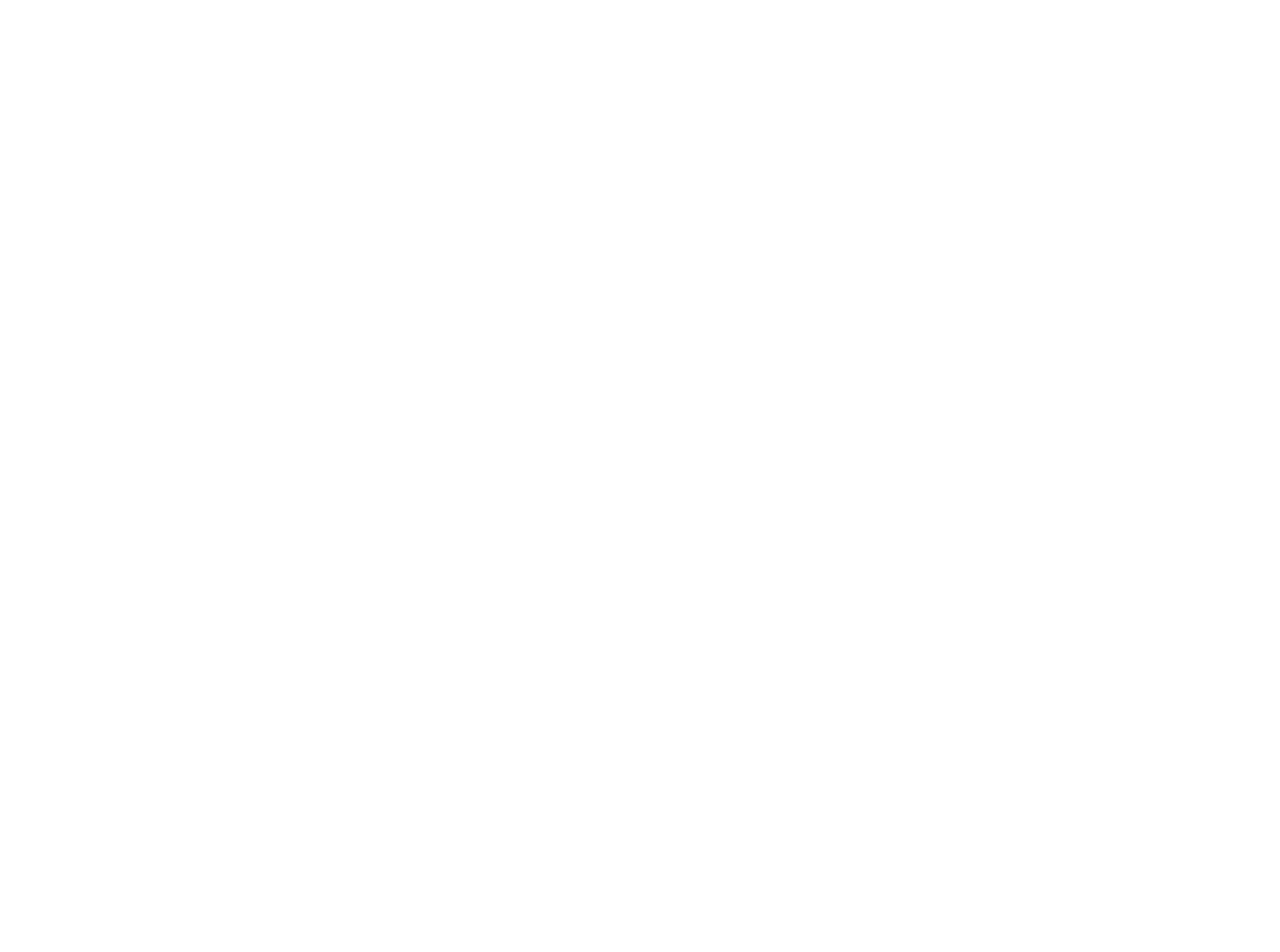
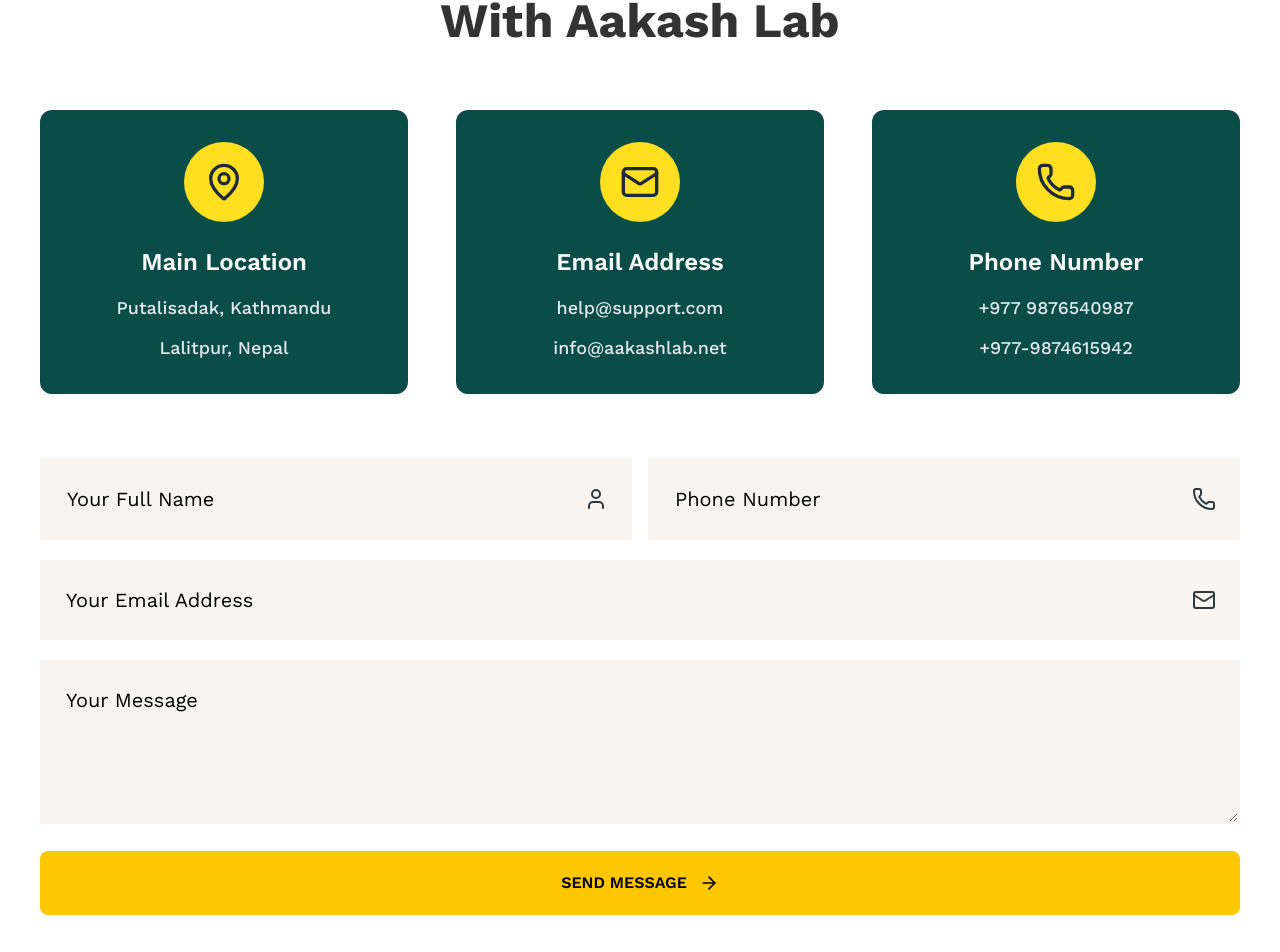
Before and after one commit to Rowel-Maharjan/AakashLabs, a React (Vite) app: page / in a window 1280 px wide. Shown: the part 4020-4972 px from the top of the page. Before the commit the page ends 3810 px from the top, so only its background shows below. Built offline with nearby package versions, Linux system fonts and the light colour scheme.

Commit message:
Contact Page

```diff
--- a/package.json
+++ b/package.json
@@ -25,6 +25,7 @@
     "react-hook-form": "^7.60.0",
     "react-intersection-observer": "^9.16.0",
     "react-router-dom": "^7.6.3",
+    "react-toastify": "^11.0.5",
     "tailwindcss": "^4.1.11",
     "zod": "^3.25.76"
   },
--- /dev/null
+++ b/src/components/Home/Contact.tsx
@@ -0,0 +1,162 @@
+import React from "react";
+import { ArrowRight, Mail, Phone, User } from "lucide-react";
+import { useForm, type SubmitHandler } from "react-hook-form";
+import { zodResolver } from "@hookform/resolvers/zod";
+import { contactData } from "../../config";
+import { Title } from "../Title";
+import { formSchema, type FormSchema } from "../../validations/form";
+import { toast } from "react-toastify";
+
+const Contact: React.FC = () => {
+  const {
+    register,
+    handleSubmit,
+    reset,
+    formState: { errors, isSubmitting },
+  } = useForm<FormSchema>({
+    resolver: zodResolver(formSchema),
+  });
+
+  const onSubmit: SubmitHandler<FormSchema> = async (data) => {
+    try {
+      const response = await fetch("https://api.aakashlabs.com/contact", {
+        method: "POST",
+        headers: {
+          "Content-Type": "application/json",
+        },
+        body: JSON.stringify(data),
+      });
+
+      if (response.ok) {
+        toast.success("Message Sent Successfully! 😃");
+        reset();
+      } else {
+        toast.error("Message Not Sent 😔");
+      }
+    } catch (error) {
+      console.error("Error submitting form:", error);
+      toast.error("Post API Not Working 😔");
+    }
+  };
+  return (
+    <div className="relative flex items-center justify-center overflow-hidden bg-white px-3 py-6 pb-16 md:px-6 md:pt-24">
+      <div className="relative z-10 mx-auto w-full max-w-[1200px] space-y-16">
+        <div className="mx-auto mb-14 max-w-2xl text-center">
+          <Title>— Get In Touch —</Title>
+          <h2 className="text-3xl leading-snug font-bold text-black/80 md:text-5xl">
+            Don&apos;t Hesited To Conatct With Aakash Lab
+          </h2>
+        </div>
+        <div className="grid grid-cols-1 gap-8 md:grid-cols-2 lg:grid-cols-3 lg:gap-12">
+          {contactData.map((contact) => (
+            <div key={contact.id} className="group relative">
+              <div className="relative transform rounded-xl bg-[#0a4c48] p-8 text-white">
+                <div className="flex flex-col items-center text-center">
+                  <div className="mb-6 flex h-20 w-20 items-center justify-center rounded-full bg-yellow-300">
+                    <contact.icon className="h-10 w-10 text-slate-800" />
+                  </div>
+                  <h3 className="mb-4 text-2xl font-semibold duration-300">
+                    {contact.title}
+                  </h3>
+                  <div className="space-y-3 text-slate-200">
+                    {contact.content.map((item, itemIndex) => (
+                      <p
+                        key={itemIndex}
+                        className="transform cursor-pointer text-lg font-medium duration-300 hover:scale-105"
+                      >
+                        {item}
+                      </p>
+                    ))}
+                  </div>
+                </div>
+              </div>
+            </div>
+          ))}
+        </div>
+
+        <form className="space-y-5" onSubmit={handleSubmit(onSubmit)}>
+          <div className="grid grid-cols-1 gap-4 md:grid-cols-2">
+            <div className="relative w-full">
+              <div className="relative flex items-center">
+                <input
+                  type="text"
+                  {...register("fullName")}
+                  placeholder="Your Full Name"
+                  className="w-full border-3 border-transparent bg-[#f8f4ef] p-6 pr-14 text-xl text-black placeholder-black transition-colors duration-600 hover:border-[#f8f4ef] hover:bg-white focus:border-[#f8f4ef] focus:bg-white focus:ring-0 focus:outline-none"
+                />
+                <div className="pointer-events-none absolute top-1/2 right-6 -translate-y-1/2 text-2xl text-[#2c3941]">
+                  <User />
+                </div>
+              </div>
+              {errors.fullName && (
+                <p className="text-red-500">{errors.fullName.message}</p>
+              )}
+            </div>
+
+            <div className="relative w-full">
+              <div className="relative flex items-center">
+                <input
+                  type="number"
+                  onWheel={(e) => e.currentTarget.blur()}
+                  {...register("phone", { valueAsNumber: true })}
+                  placeholder="Phone Number"
+                  className="w-full appearance-none border-3 border-transparent bg-[#f8f4ef] p-6 pr-14 text-xl text-black placeholder-black transition-colors duration-600 hover:border-[#f8f4ef] hover:bg-white focus:border-[#f8f4ef] focus:bg-white focus:ring-0 focus:outline-none [&::-webkit-inner-spin-button]:appearance-none [&::-webkit-outer-spin-button]:appearance-none"
+                />
+
+                <div className="pointer-events-none absolute top-1/2 right-6 -translate-y-1/2 text-2xl text-[#2c3941]">
+                  <Phone />
+                </div>
+              </div>
+              {errors.phone && (
+                <p className="text-red-500">{errors.phone.message}</p>
+              )}
+            </div>
+          </div>
+          <div className="grid grid-cols-1 gap-4">
+            <div className="w-full">
+              <div className="relative flex items-center">
+                <input
+                  type="email"
+                  {...register("email")}
+                  placeholder="Your Email Address"
+                  className="w-full border-2 border-transparent bg-[#f8f4ef] p-6 pr-14 text-xl text-black placeholder-black transition-colors duration-600 hover:border-[#f8f4ef] hover:bg-white focus:border-[#f8f4ef] focus:bg-white focus:ring-0 focus:outline-none"
+                />
+                <div className="pointer-events-none absolute top-1/2 right-6 -translate-y-1/2 text-2xl text-[#2c3941]">
+                  <Mail />
+                </div>
+              </div>
+              {errors.email && (
+                <p className="text-red-500">{errors.email.message}</p>
+              )}
+            </div>
+          </div>
+          <textarea
+            placeholder="Your Message"
+            {...register("message")}
+            rows={4}
+            className="w-full border-2 border-transparent bg-[#f8f4ef] p-6 pr-14 text-xl text-black placeholder-black transition-colors duration-600 hover:border-[#f8f4ef] hover:bg-white focus:border-[#f8f4ef] focus:bg-white focus:ring-0 focus:outline-none"
+          />
+          {errors.message && (
+            <p className="text-red-500">{errors.message.message}</p>
+          )}
+          <button
+            type="submit"
+            disabled={isSubmitting}
+            className="group flex w-full cursor-pointer items-center justify-center gap-3 rounded-lg bg-yellow-400 px-6 py-5 font-semibold text-black"
+          >
+            {isSubmitting ? (
+              <span>Sending...</span>
+            ) : (
+              <>
+                SEND MESSAGE{" "}
+                <ArrowRight className="h-5 w-5 transform transition-transform duration-300 group-hover:translate-x-1" />
+              </>
+            )}
+          </button>
+        </form>
+      </div>
+    </div>
+  );
+};
+
+export { Contact };
--- a/src/config.ts
+++ b/src/config.ts
@@ -3,7 +3,15 @@
   faLinkedin,
   faInstagram,
 } from "@fortawesome/free-brands-svg-icons";
-import { Target, Lightbulb, Users, Award } from "lucide-react";
+import {
+  Target,
+  Lightbulb,
+  Users,
+  Award,
+  MapPin,
+  Mail,
+  Phone,
+} from "lucide-react";
 
 import { PATHNAME } from "./pathname";
 
@@ -256,3 +264,24 @@
     ],
   },
 ];
+
+export const contactData = [
+  {
+    id: "location",
+    title: "Main Location",
+    icon: MapPin,
+    content: ["Putalisadak, Kathmandu", "Lalitpur, Nepal"],
+  },
+  {
+    id: "email",
+    title: "Email Address",
+    icon: Mail,
+    content: ["help@support.com", "info@aakashlab.net"],
+  },
+  {
+    id: "phone",
+    title: "Phone Number",
+    icon: Phone,
+    content: ["+977 9876540987", "+977-9874615942"],
+  },
+];
--- a/src/main.tsx
+++ b/src/main.tsx
@@ -3,8 +3,19 @@
 import "./index.css";
 import App from "./App.tsx";
 
+import { ToastContainer } from "react-toastify";
+
 createRoot(document.getElementById("root")!).render(
   <StrictMode>
     <App />
+    <ToastContainer
+      position="bottom-right"
+      autoClose={3000}
+      hideProgressBar={true}
+      closeOnClick
+      draggable
+      pauseOnHover
+      theme="colored"
+    />
   </StrictMode>,
 );
--- a/src/pages/Home.tsx
+++ b/src/pages/Home.tsx
@@ -1,4 +1,5 @@
 import { AboutUs } from "../components/Home/About-us";
+import { Contact } from "../components/Home/Contact";
 import { Navbar } from "../components/Home/Navbar";
 import { Slider } from "../components/Home/Slider";
 import { Team } from "../components/Home/Team";
@@ -10,6 +11,7 @@
       <Slider />
       <AboutUs />
       <Team />
+      <Contact />
     </div>
   );
 };
--- /dev/null
+++ b/src/validations/form.ts
@@ -0,0 +1,22 @@
+import { z } from "zod";
+
+const formSchema = z.object({
+  fullName: z
+    .string()
+    .min(3, { message: "Full name must be at least 3 characters long." }),
+  email: z.string().email({ message: "Invalid email" }),
+  phone: z
+    .number({ message: "Enter a valid phone number" })
+    .refine(
+      (value) => value >= 1000000000 && value <= 9999999999,
+      "The entered number is invalid",
+    ),
+  message: z
+    .string()
+    .min(10, { message: "Message must be at least 10 characters long." }),
+});
+
+type FormSchema = z.infer<typeof formSchema>;
+
+export { formSchema };
+export type { FormSchema };
```
Also changed, not shown: 1 other file (tests, documents, lock files or other folders).
